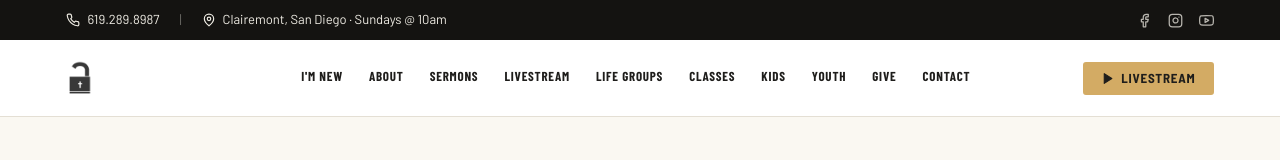
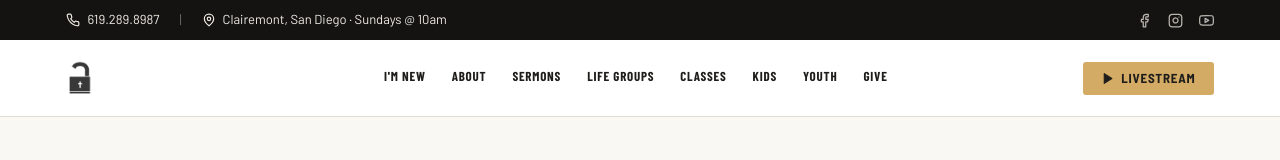
Before and after one commit to iambarabbas/barabbas-road, a Next.js app: page / in a window 1280 px wide. Shown: the top 160 px of the page. Built offline with nearby package versions, Linux system fonts and the light colour scheme; a web font is replaced by a local one.

Commit message:
Nav: remove Livestream and Contact nav items

```diff
--- a/components/site/SiteHeader.tsx
+++ b/components/site/SiteHeader.tsx
@@ -11,13 +11,11 @@ const NAV = [
   { label: "I'm New",    href: "/new-here" },
   { label: "About",      href: "/about" },
   { label: "Sermons",    href: "/sermons" },
-  { label: "Livestream", href: "/livestream" },
   { label: "Life Groups",href: "/life-groups" },
   { label: "Classes",    href: "/classes" },
   { label: "Kids",       href: "/kids" },
   { label: "Youth",      href: "/youth" },
   { label: "Give",       href: "/give" },
-  { label: "Contact",    href: "/contact" },
 ];
 
 export function SiteHeader() {
```
